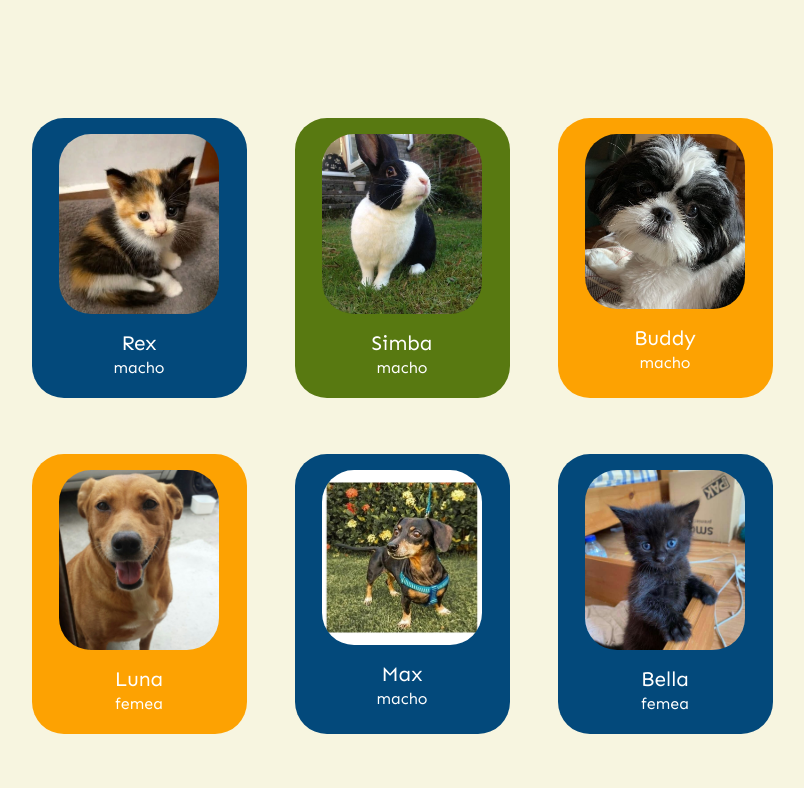
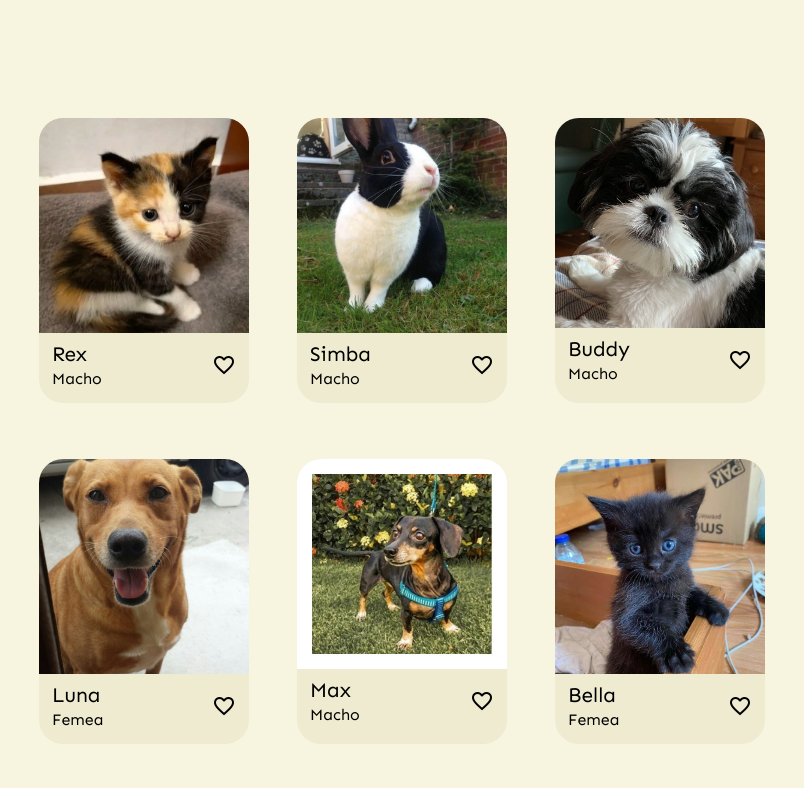
Before and after one commit to CaritasPets/Front-End, a Vue app: page /adote in a window 1280 px wide. Shown: the part 1588-2376 px from the top of the page, without its empty margins (238-1042 px from the left). Built offline with nearby package versions, Linux system fonts and the light colour scheme.

Commit message:
FEAT: Cards style changed. #105

```diff
--- a/src/components/OngsComponent.vue
+++ b/src/components/OngsComponent.vue
@@ -1,14 +1,12 @@
 <script setup>
     const props = defineProps(['foto', 'nome']);
-    const backgrounds = ['#03497B', '#587911', '#FDA202'];
-    function sortBackground(){
-        const randomNum = Math.floor(Math.random() * 3);
-        return backgrounds[randomNum];
-    }
 </script>
 <template>
-    <div class="flex flex-col items-center mb-5 mx-2 w-[180px] h-[220px] rounded-4xl px-5 transition-all ease-out hover:opacity-75 sm:mx-6 sm:mb-14 sm:w-[250] sm:h-[230px] md:w-[200px] md:h-[260px] lg:w-[215px] lg:h-[280px]" :style="`background: ${sortBackground()}`">
-        <img class="w-[90%] h-auto rounded-full mt-4 mb-2 lg:w-[95%] ms:w-[80%] md:w-[90%] " :src="props.foto" :alt="`${props.nome}-logo`">
-        <p class="my-1 text-[1rem]  text-white text-center truncate overflow-hidden w-35 sm:text-[1.3rem] md:w-40">{{ props.nome }}</p>
+    <div class="bg-[#EEEBD1] flex flex-col overflow-hidden rounded-3xl items-center cursor-pointer mb-5 mx-2 w-[160px] h-[220px] transition-all pb-6 ease-out  hover:shadow-xl sm:mx-6 sm:mb-14 sm:w-[200px]  sm:h-[230px] md:w-[220px] md:h-[260px] lg:w-[210px] lg:h-[285px]" >
+        <img class="w-[215px] h-[215px] object-cover" :src="props.foto" :alt="`${props.nome}-logo`">
+    <div class="flex">
+        <p class="my-1 text-[1rem]  text-black text-left truncate overflow-hidden w-25 sm:text-[1.3rem] md:w-40 font-[Sen] flex-wrap">{{ props.nome }}</p>
+        <span class="mdi mdi-heart-outline text-black text-2xl mt-8"></span>
+    </div>
     </div>
 </template>
--- a/src/components/PetPerdidoCardComponent.vue
+++ b/src/components/PetPerdidoCardComponent.vue
@@ -2,25 +2,29 @@
 import { useRouter } from 'vue-router';
 
 const props = defineProps(['id', 'foto', 'nome', 'genero']);
-const backgrounds = ["#FDA202", "#03497B", "#FF7700"];
-function sortBackground() {
-  const randomNum = Math.floor(Math.random() * backgrounds.length);
-  return backgrounds[randomNum];
-}
 const router = useRouter()
 function goToProfile() {
   router.push({ name: 'pet-perdido-profile', params: { id: props.id } })
 }
+function capitalize(str) {
+  return str.charAt(0).toUpperCase() + str.slice(1).toLowerCase();
+}
 </script>
 
 <template>
-  <div class="flex flex-col items-center cursor-pointer mb-5 mx-2 w-[160px] h-[220px] rounded-4xl px-5 transition-all ease-out hover:opacity-75 sm:mx-6 sm:mb-14 sm:w-[250] sm:h-[230px] md:w-[200px] md:h-[260px] lg:w-[215px] lg:h-[280px]"
-     @click="goToProfile"
-    :style="`background: ${sortBackground()}`">
-      <img class="w-25 h-35 object-cover rounded-4xl mt-4 mb-2 lg:w-40 lg:h-45" :src="props.foto" :alt="`${props.nome}-image`">
-      <div class="flex flex-col items-center ">
-        <p class="my-1 text-[1rem]  text-white text-center truncate overflow-hidden w-35 sm:text-[1.3rem] md:w-40 font-[Sen]">{{ props.nome }}</p>
-        <p class="my-1 text-[0.8rem]  text-white -mt-2 mb-5.5 text-center sm:text-[1rem] font-[Sen]">{{ props.genero }}</p>
+  <div
+    class="bg-[#EEEBD1] flex flex-col overflow-hidden rounded-3xl items-center cursor-pointer mb-5 mx-2 w-[160px] h-[220px] transition-all pb-6 ease-out  hover:shadow-xl sm:mx-6 sm:mb-14 sm:w-[200px]  sm:h-[230px] md:w-[220px] md:h-[260px] lg:w-[210px] lg:h-[285px]"
+    @click="goToProfile">
+    <img class="w-[215px] h-[215px] object-cover" :src="props.foto" :alt="`${props.nome}-image`">
+    <div class="flex">
+      <div class="flex flex-col items-left ">
+        <p
+          class="my-1 text-[1rem]  text-black text-left truncate overflow-hidden w-35 sm:text-[1.3rem] md:w-40 font-[Sen]">
+          {{ props.nome }}</p>
+        <p class="my-1 text-[0.8rem]  text-black -mt-2 mb-5.5 text-left sm:text-[1rem] font-[Sen]">{{ capitalize(props.genero) }}
+        </p>
       </div>
+      <span class="mdi mdi-heart-outline text-black text-2xl mt-4"></span>
+    </div>
   </div>
 </template>
--- a/src/components/PetsAdocao.vue
+++ b/src/components/PetsAdocao.vue
@@ -2,25 +2,29 @@
 import { useRouter } from 'vue-router';
 
 const props = defineProps(['id', 'foto', 'nome', 'genero']);
-const backgrounds = ["#03497B", "#587911", "#FDA202"];
-function sortBackground() {
-  const randomNum = Math.floor(Math.random() * 3);
-  return backgrounds[randomNum];
-}
 const router = useRouter()
 function goToProfile() {
   router.push({ name: 'pet-profile', params: { id: props.id } })
 }
+function capitalize(str) {
+  return str.charAt(0).toUpperCase() + str.slice(1).toLowerCase();
+}
 </script>
 
 <template>
-  <div class="flex flex-col items-center cursor-pointer mb-5 mx-2 w-[160px] h-[220px] rounded-4xl px-5 transition-all ease-out hover:opacity-75 sm:mx-6 sm:mb-14 sm:w-[250] sm:h-[230px] md:w-[200px] md:h-[260px] lg:w-[215px] lg:h-[280px]"
-     @click="goToProfile"
-    :style="`background: ${sortBackground()}`">
-      <img class="w-25 h-35 object-cover rounded-4xl mt-4 mb-2 lg:w-40 lg:h-45 font-[Sen]" :src="props.foto" :alt="`${props.nome}-image`">
-      <div class="flex flex-col items-center ">
-        <p class="my-1 text-[1rem]  text-white text-center truncate overflow-hidden w-35 sm:text-[1.3rem] md:w-40 font-[Sen]">{{ props.nome }}</p>
-        <p class="my-1 text-[0.8rem]  text-white -mt-2 mb-5.5 text-center sm:text-[1rem] font-[Sen]">{{ props.genero }}</p>
+  <div
+    class="bg-[#EEEBD1] flex flex-col overflow-hidden rounded-3xl items-center cursor-pointer mb-5 mx-2 w-[160px] h-[220px] transition-all pb-6 ease-out hover:shadow-xl sm:mx-6 sm:mb-14 sm:w-[200px]  sm:h-[230px] md:w-[220px] md:h-[260px] lg:w-[210px] lg:h-[285px]"
+    @click="goToProfile">
+    <img class="w-[215px] h-[215px] object-cover" :src="props.foto" :alt="`${props.nome}-image`">
+    <div class="flex">
+      <div class="flex flex-col items-left ">
+        <p
+          class="my-1 text-[1rem]  text-black text-left truncate overflow-hidden w-35 sm:text-[1.3rem] md:w-40 font-[Sen]">
+          {{ props.nome }}</p>
+        <p class="my-1 text-[0.8rem]  text-black -mt-2 mb-5.5 text-left sm:text-[1rem] font-[Sen]">{{ capitalize(props.genero) }}
+        </p>
       </div>
+      <span class="mdi mdi-heart-outline text-black text-2xl mt-4"></span>
+    </div>
   </div>
 </template>
```
